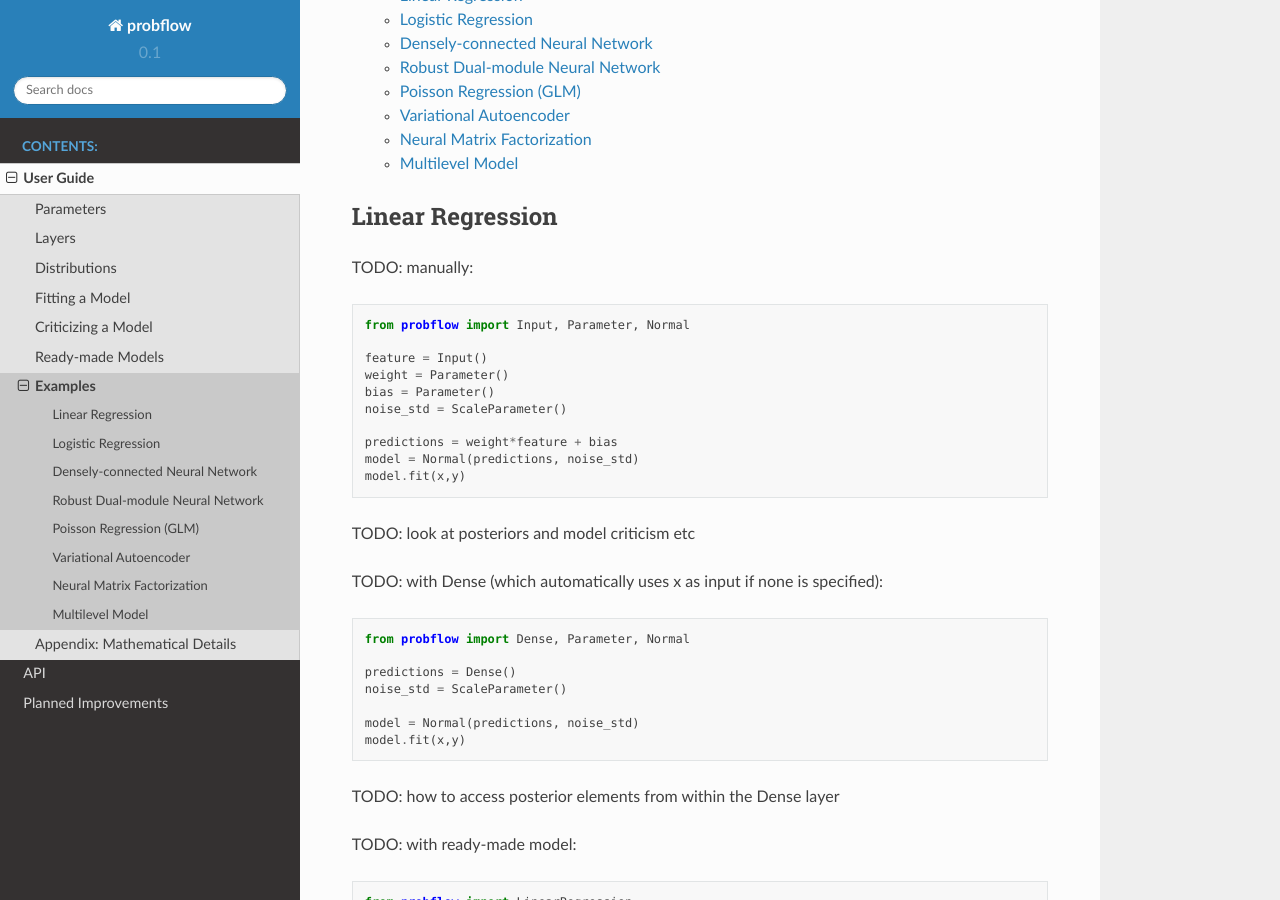
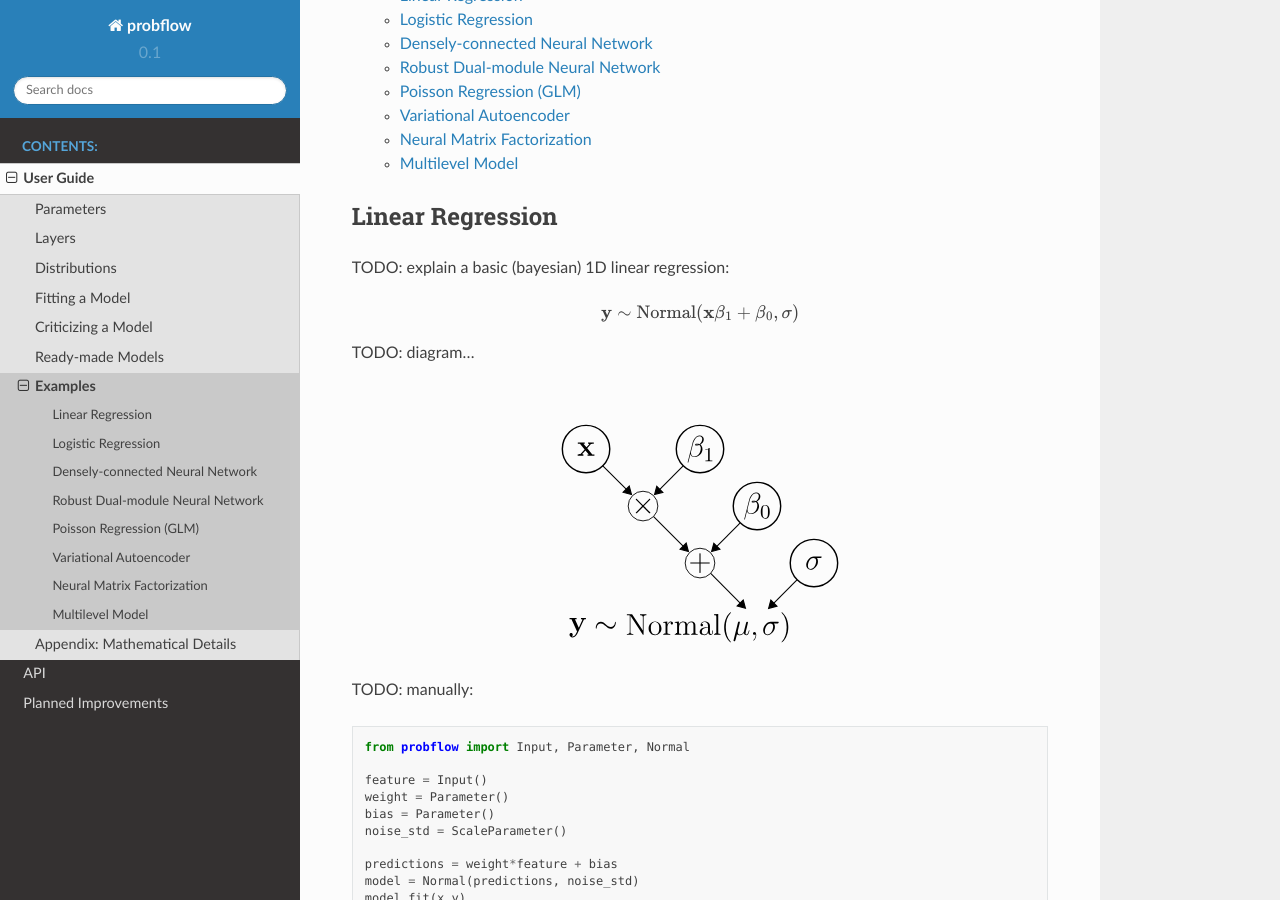
Before and after one commit to brendanhasz/probflow, a Sphinx documentation site: the page built from docs/examples.rst, in a window 1280 px wide and 900 px high, scrolled down 332 px. Built offline with Sphinx 7.4.7 and the Read the Docs theme 2.0.0, drawn with Linux system fonts in a browser that asks for light colours.

Commit message:
Add diagram of a linear regression to examples

```diff
--- a/docs/examples.rst
+++ b/docs/examples.rst
@@ -14,6 +14,18 @@ TODO: make sure to have diagrams for each model
 
 Linear Regression
 -----------------
+
+TODO: explain a basic (bayesian) 1D linear regression:
+
+.. math::
+
+    \mathbf{y} \sim \text{Normal}(\mathbf{x} \beta_1 + \beta_0, \sigma)
+
+TODO: diagram...
+
+.. image:: img/examples/linear_regression_diagram.svg
+   :width: 50 %
+   :align: center
 
 TODO: manually:
 
```
Also changed, not shown: docs/img/examples/linear_regression_diagram.svg (added).
